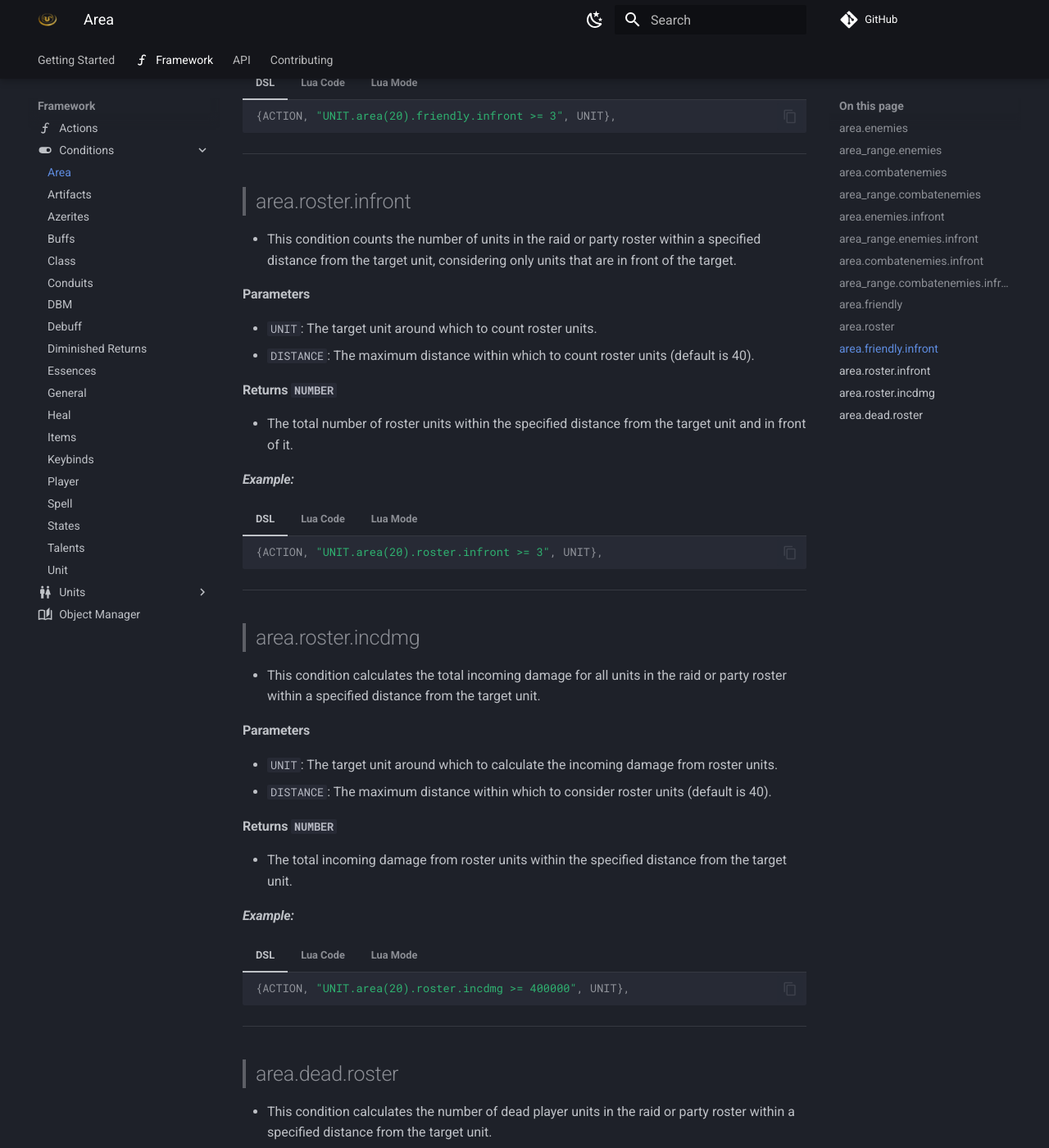
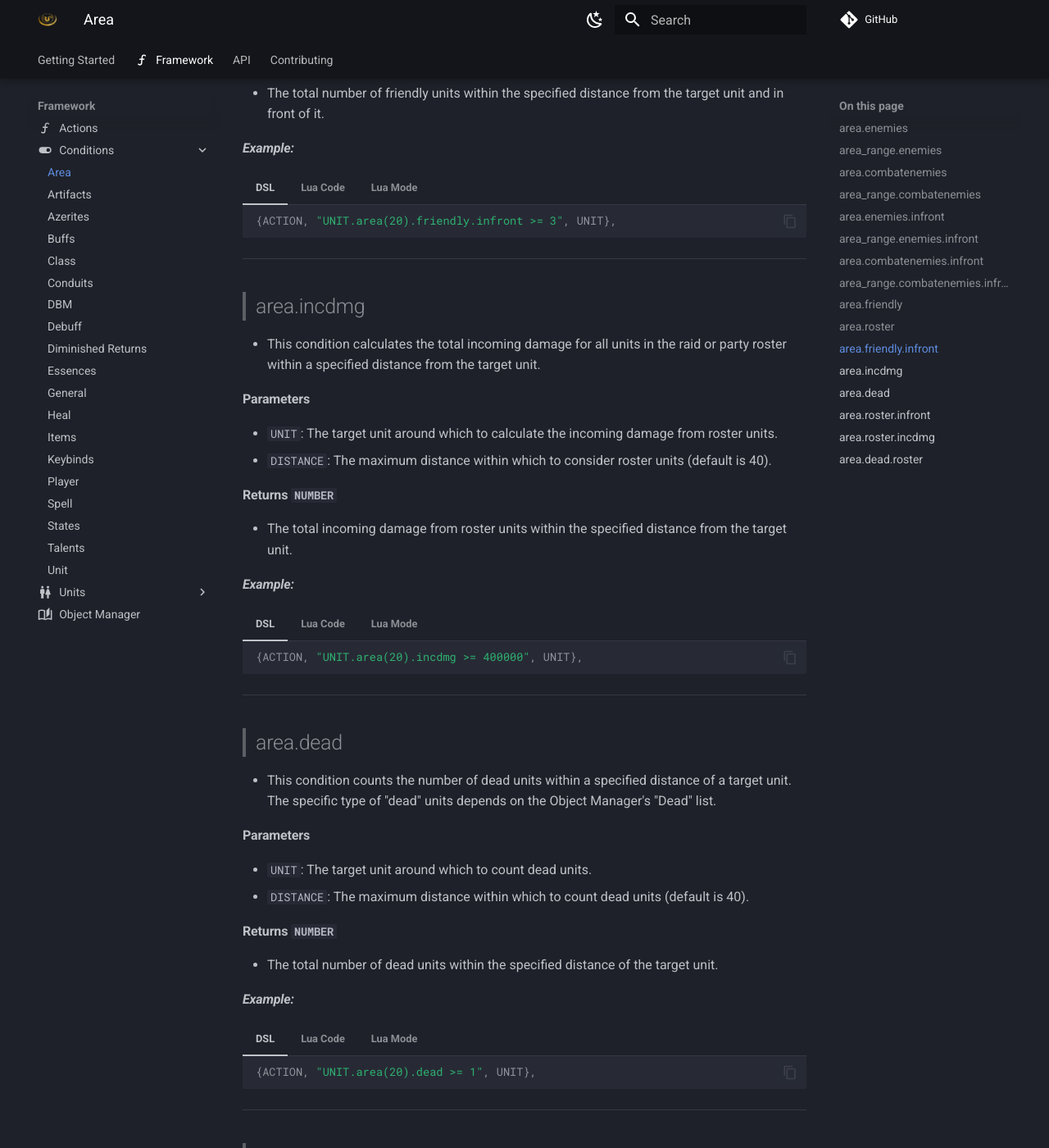
Before and after one commit to DimaSheiko/apep-docs, an MkDocs documentation site: the page built from docs/framework/conditions/area.md, in a window 1280 px wide and 1400 px high, scrolled down 5868 px. Shown: the whole window at 82% size. Built offline with MkDocs 1.6.1 and Material for MkDocs 9.7.7, drawn with Linux system fonts in a browser that asks for light colours; comment, search, counter and statistics services are not loaded; some of the changed text lies outside the part shown.

Commit message:
Update area condition documentation to improve clarity and detail. Modify existing descriptions for combat units and add new conditions for calculating incoming damage and counting dead units within a specified distance from a target unit. Include examples in DSL and Lua code formats for better usability.

````diff
--- a/docs/framework/conditions/area.md
+++ b/docs/framework/conditions/area.md
@@ -113,7 +113,7 @@
 >
 > _`area_range.combatenemies || area_range.cbenemies`_
 
--   This condition counts the number of enemy combat units within a specified range of a target unit.
+-   This condition counts the number of enemy combat units within a specified range of a target unit. The check is for units with a range less than the specified value.
 
 #### Parameters
 
@@ -229,7 +229,7 @@
 
 #### Returns `NUMBER`
 
--   The total number of combat enemy units within the specified distance of the target unit.
+-   The total number of combat enemy units within the specified distance of the target unit and in front of it.
 
 #### _Example:_
 
@@ -257,7 +257,7 @@
 >
 > _`area_range.combatenemies.infront || area_range.cbenemies.infront`_
 
--   This condition counts the number of enemy units within a specified combat range that are also in front of a target unit.
+-   This condition counts the number of enemy combat units within a specified combat range that are also in front of a target unit. The check is for units with a range less than the specified value.
 
 #### Parameters
 
@@ -266,7 +266,7 @@
 
 #### Returns `NUMBER`
 
--   The total number of combat enemy units within the specified combat range of the target unit.
+-   The total number of combat enemy units within the specified combat range of the target unit and in front of it.
 
 #### _Example:_
 
@@ -292,7 +292,7 @@
 
 > ## area.friendly
 
--   This condition counts the number of friendly units within a specified distance of a target unit.
+-   This condition counts the number of friendly units within a specified distance of a target unit, using interaction range (type 2).
 
 #### Parameters
 
@@ -327,7 +327,7 @@
 
 > ## area.roster
 
--   This condition counts the number of roster units within a specified distance of a target unit.
+-   This condition counts the number of player units in the raid or party roster within a specified distance of a target unit.
 
 #### Parameters
 
@@ -362,7 +362,7 @@
 
 > ## area.friendly.infront
 
--   This condition counts the number of friendly units within a specified distance from the target unit, considering only units that are in front of the target.
+-   This condition counts the number of friendly units within a specified distance from the target unit, considering only units that are in front of the target. Uses interaction range (type 2) for distance check.
 
 #### Parameters
 
@@ -391,6 +391,76 @@
 
     ```lua
     UNIT:AreaFriendlyInfront(20) >= 3
+    ```
+
+---
+
+> ## area.incdmg
+
+-   This condition calculates the total incoming damage for all units in the raid or party roster within a specified distance from the target unit.
+
+#### Parameters
+
+-   `UNIT`: The target unit around which to calculate the incoming damage from roster units.
+-   `DISTANCE`: The maximum distance within which to consider roster units (default is 40).
+
+#### Returns `NUMBER`
+
+-   The total incoming damage from roster units within the specified distance from the target unit.
+
+#### _Example:_
+
+=== "DSL"
+
+    ```lua
+    {ACTION, "UNIT.area(20).incdmg >= 400000", UNIT},
+    ```
+
+=== "Lua Code"
+
+    ```lua
+    _A.DSL:Get("area.incdmg")("UNIT", "20") >= 400000
+    ```
+
+=== "Lua Mode"
+
+    ```lua
+    UNIT:AreaIncdmg(20) >= 400000
+    ```
+
+---
+
+> ## area.dead
+
+-   This condition counts the number of dead units within a specified distance of a target unit. The specific type of "dead" units depends on the Object Manager's "Dead" list.
+
+#### Parameters
+
+-   `UNIT`: The target unit around which to count dead units.
+-   `DISTANCE`: The maximum distance within which to count dead units (default is 40).
+
+#### Returns `NUMBER`
+
+-   The total number of dead units within the specified distance of the target unit.
+
+#### _Example:_
+
+=== "DSL"
+
+    ```lua
+    {ACTION, "UNIT.area(20).dead >= 1", UNIT},
+    ```
+
+=== "Lua Code"
+
+    ```lua
+    _A.DSL:Get("area.dead")("UNIT", "20") >= 1
+    ```
+
+=== "Lua Mode"
+
+    ```lua
+    UNIT:AreaDead(20) >= 1
     ```
 
 ---
@@ -496,4 +566,3 @@
 
     ```lua
     UNIT:AreaDeadRoster(20) >= 3
-    ```
````
Also changed, not shown: other parts of docs/framework/conditions/area.md (+2 -2 lines).
